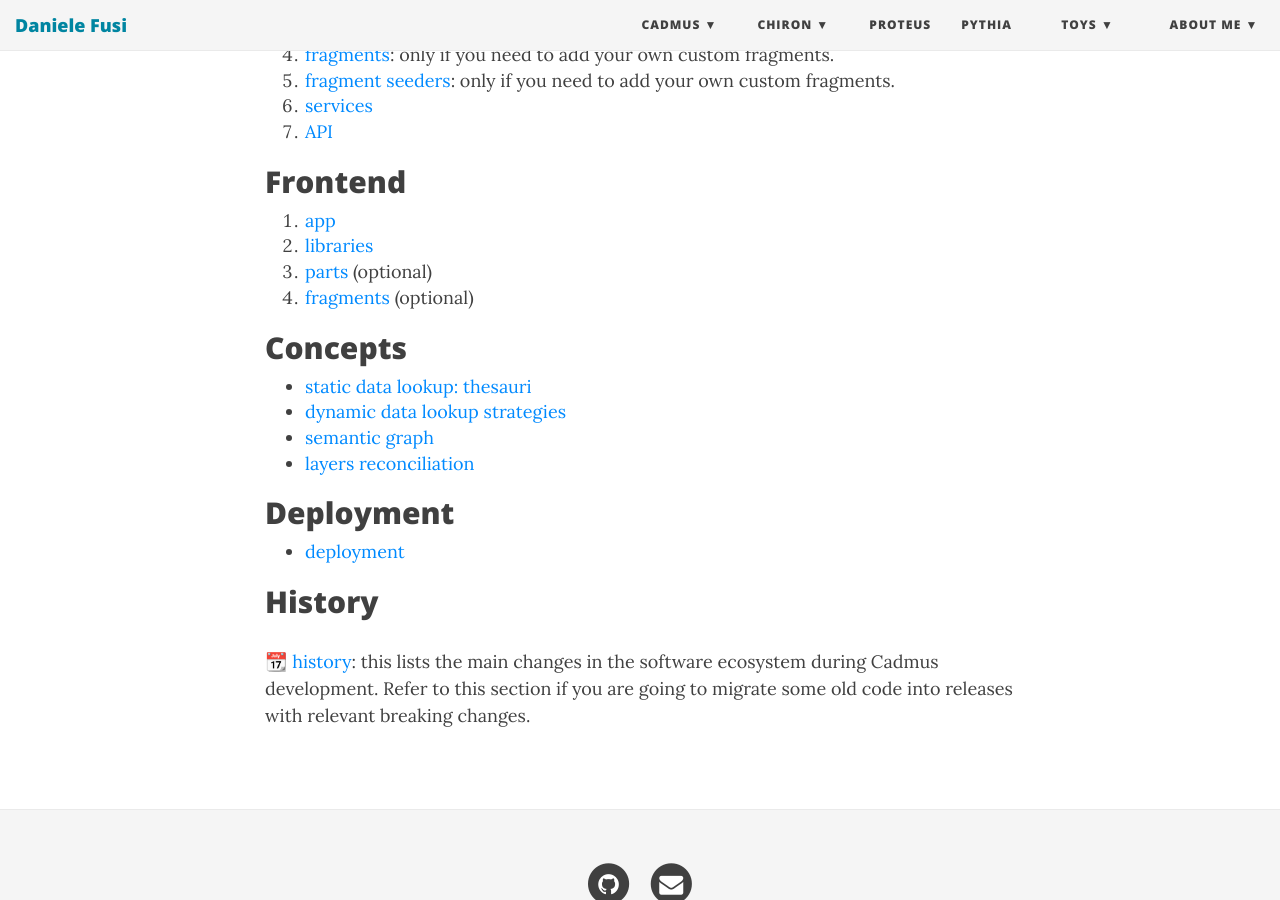
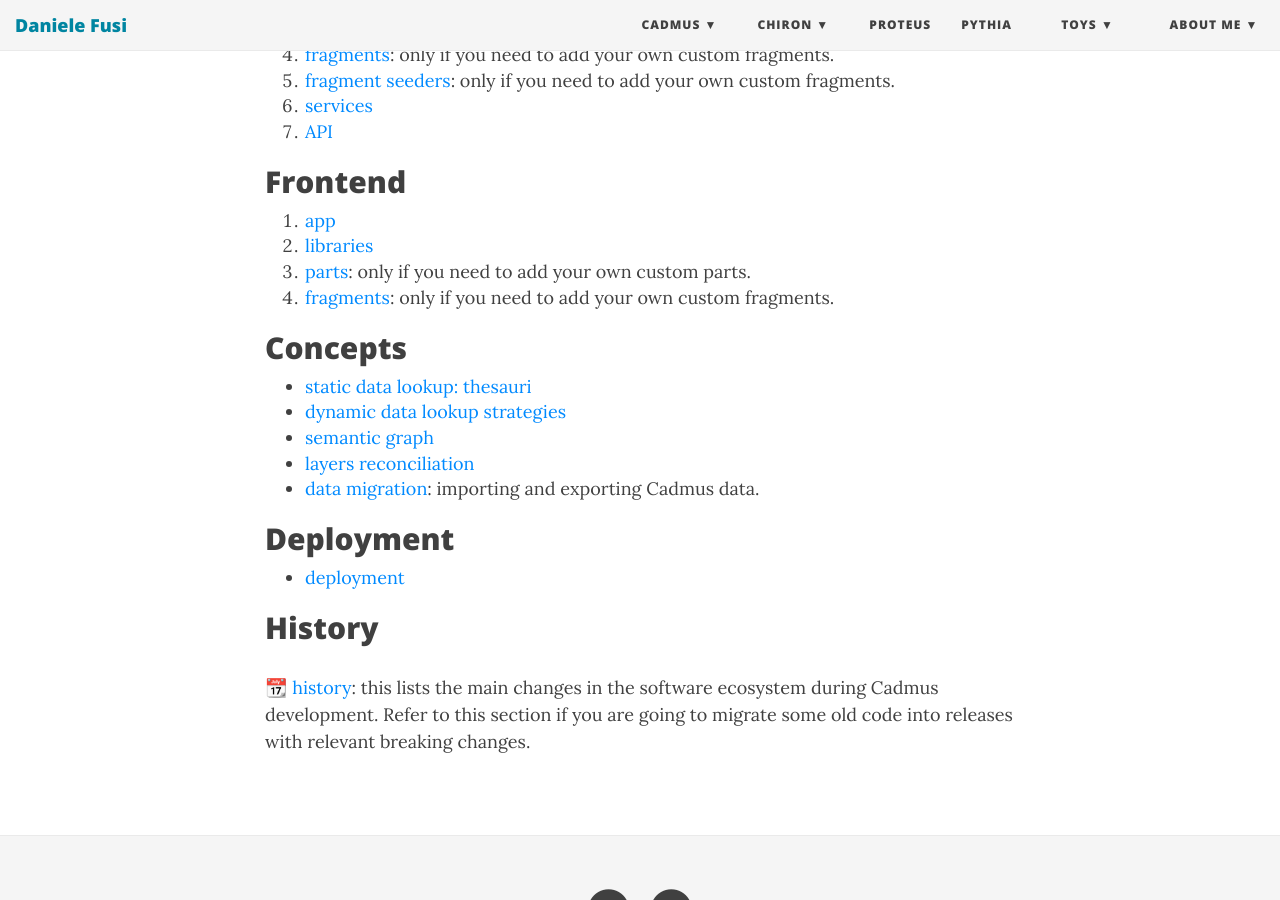
Before and after one commit to Myrmex/overview, a Jekyll site: the page built from cadmus/dev/toc.md, in a window 1280 px wide and 900 px high, scrolled down 1109 px. Built offline with Jekyll 4.4.1, drawn with Linux system fonts in a browser that asks for light colours; nearby versions of some CDN libraries.

Commit message:
Update toc.md

```diff
--- a/cadmus/dev/toc.md
+++ b/cadmus/dev/toc.md
@@ -30,8 +30,8 @@ Then, you create an Angular workspace for your frontend app, eventually adding t
 
 1. [app](frontend/app-setup.md)
 2. [libraries](frontend/libs.md)
-3. [parts](frontend/parts.md) (optional)
-4. [fragments](frontend/fragments.md) (optional)
+3. [parts](frontend/parts.md): only if you need to add your own custom parts.
+4. [fragments](frontend/fragments.md): only if you need to add your own custom fragments.
 
 ## Concepts
 
@@ -39,6 +39,7 @@ Then, you create an Angular workspace for your frontend app, eventually adding t
 - [dynamic data lookup strategies](concepts/lookup.md)
 - [semantic graph](concepts/graph.md)
 - [layers reconciliation](concepts/layer-reconciliation.md)
+- [data migration](https://github.com/vedph/cadmus-migration/blob/master/docs/index.md): importing and exporting Cadmus data.
 
 ## Deployment
 
```
